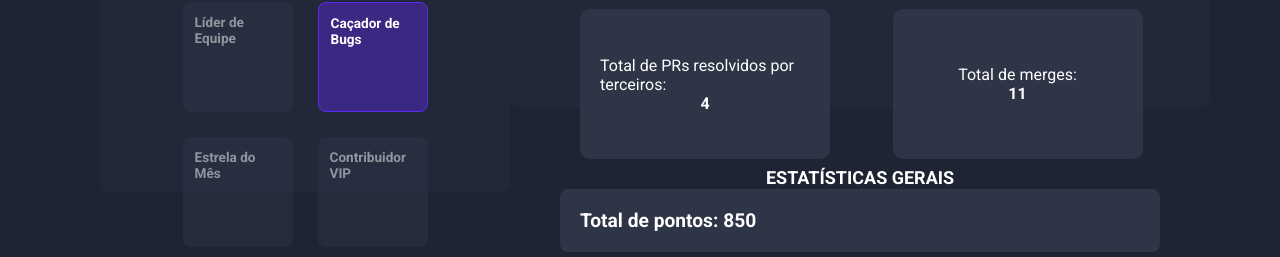
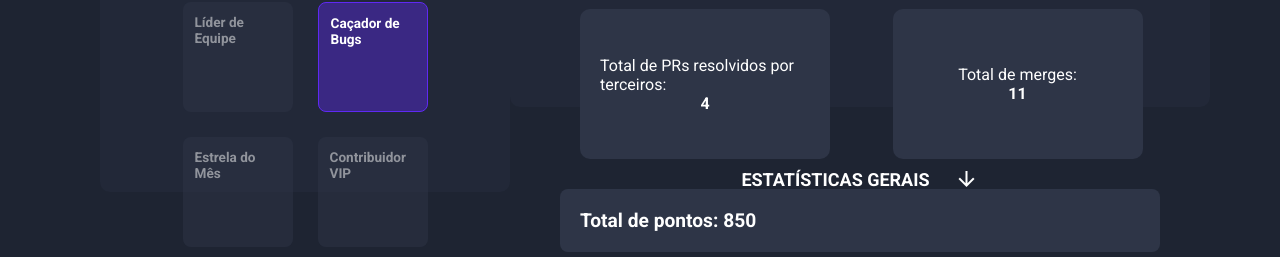
Before and after one commit to fga-eps-mds/2025.1-SGI-Frontend, a Next.js app: page /home in a window 1280 px wide. Shown: the part 748-1005 px from the top of the page. Built offline with nearby package versions, Linux system fonts and the light colour scheme.

Commit message:
Acrescenta ícone na tela métricas

```diff
--- a/src/app/home/metrics.module.css
+++ b/src/app/home/metrics.module.css
@@ -153,6 +153,10 @@
   justify-content: center;
 }
 
+.iconRight{
+  margin-left: 25px;
+}
+
 .bottomPanel {
   align-items: center;
   justify-content: center;
--- a/src/app/home/page.tsx
+++ b/src/app/home/page.tsx
@@ -49,7 +49,7 @@ export default function Home() {
               </div>
               <div className={styles.points}> Total de pontos: <strong>850</strong></div>
             </div>
-                        <div className={styles.statisticsScroll}> ESTATÍSTICAS GERAIS</div>
+                        <div className={styles.statisticsScroll}> ESTATÍSTICAS GERAIS <span className={`material-symbols-outlined ${styles.iconRight}`}>arrow_downward</span></div>
           </section>
       </div>
       <div className={styles.bottomPanel}>
```
